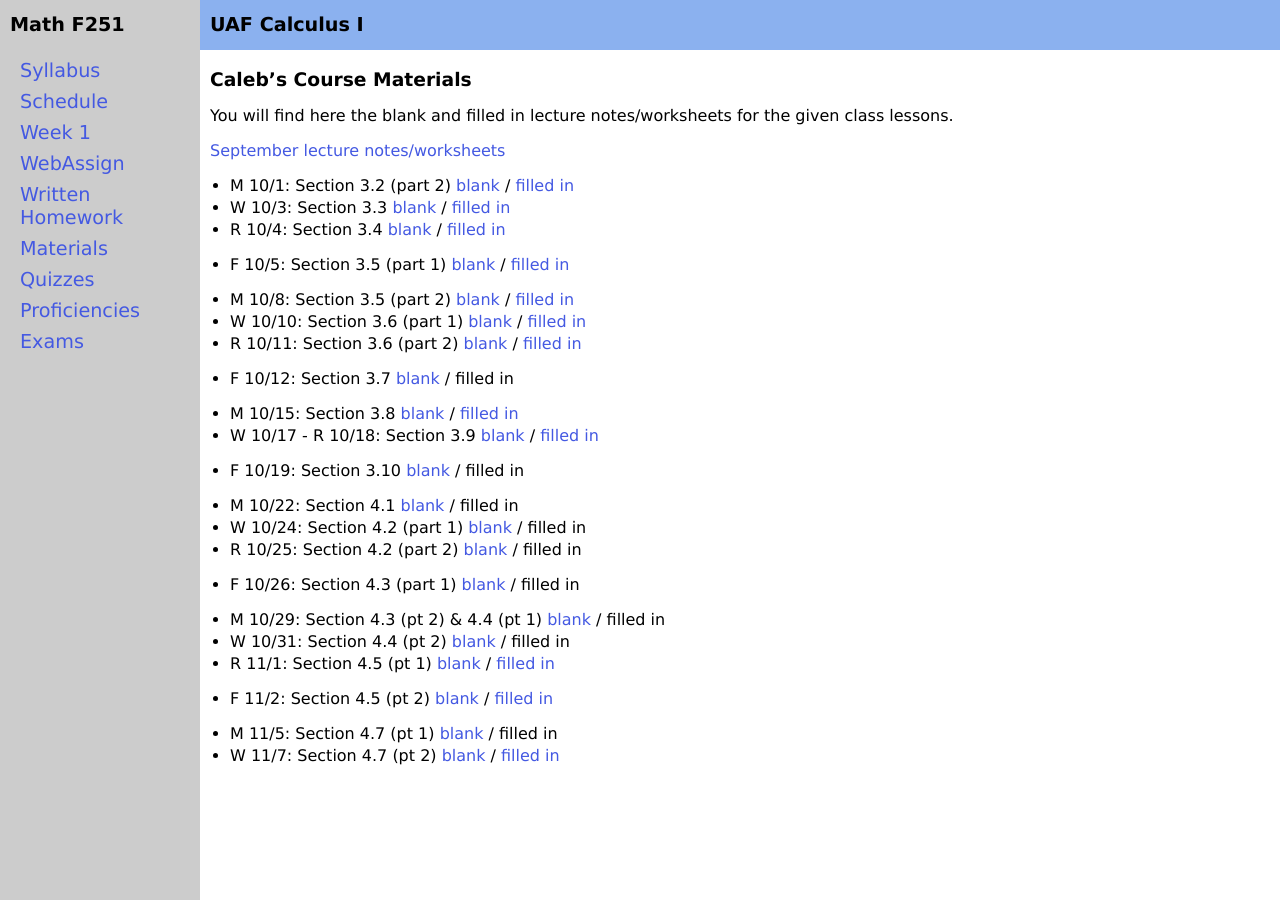
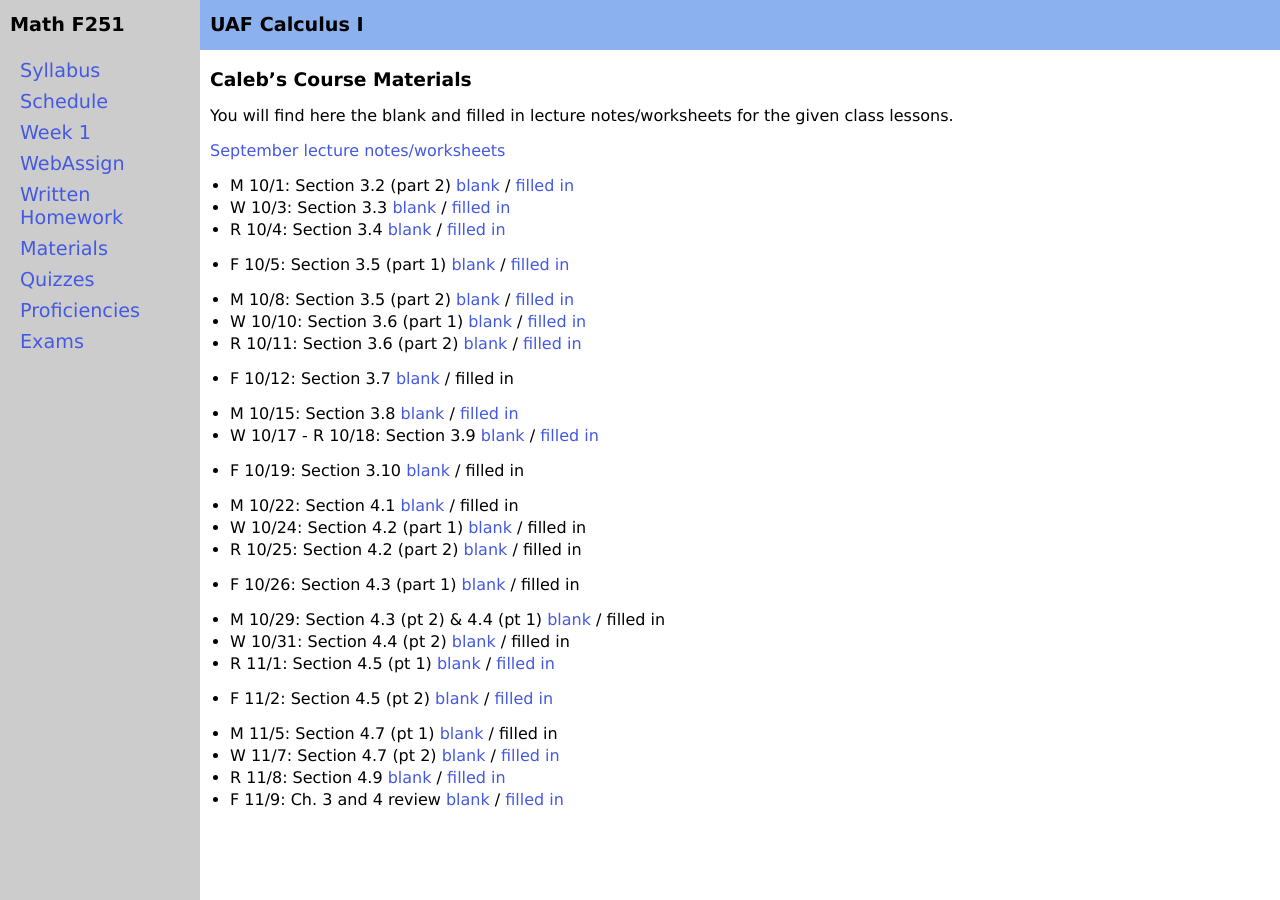
Before and after one commit to uaf-math/calc1, a Jekyll site: the page built from cmf02.md, in a window 1280 px wide. Built offline with Jekyll 4.4.1, drawn with Linux system fonts in a browser that asks for light colours.

Commit message:
update f02 resources

```diff
--- a/cmf02.md
+++ b/cmf02.md
@@ -36,3 +36,5 @@ You will find here the blank and filled in lecture notes/worksheets for the give
 
 * M 11/5: Section 4.7 (pt 1) [blank](assets/caleb/ch4/4-7-part1_blank.pdf)  /  filled in
 * W 11/7: Section 4.7 (pt 2) [blank](assets/caleb/ch4/4-7-part2_blank.pdf)  /  [filled in](assets/caleb/ch4/4-7-part2_comp.pdf)
+* R 11/8: Section 4.9 [blank](assets/caleb/ch4/4-9_blank.pdf)  /  [filled in](assets/caleb/ch4/4-9_comp.pdf)
+* F 11/9: Ch. 3 and 4 review [blank](assets/caleb/ch4/Ch_3-4_Review_blank.pdf)  /  [filled in](assets/caleb/ch4/Ch_3-4_Review_comp.pdf)
```
Also changed, not shown: 4 other files.
